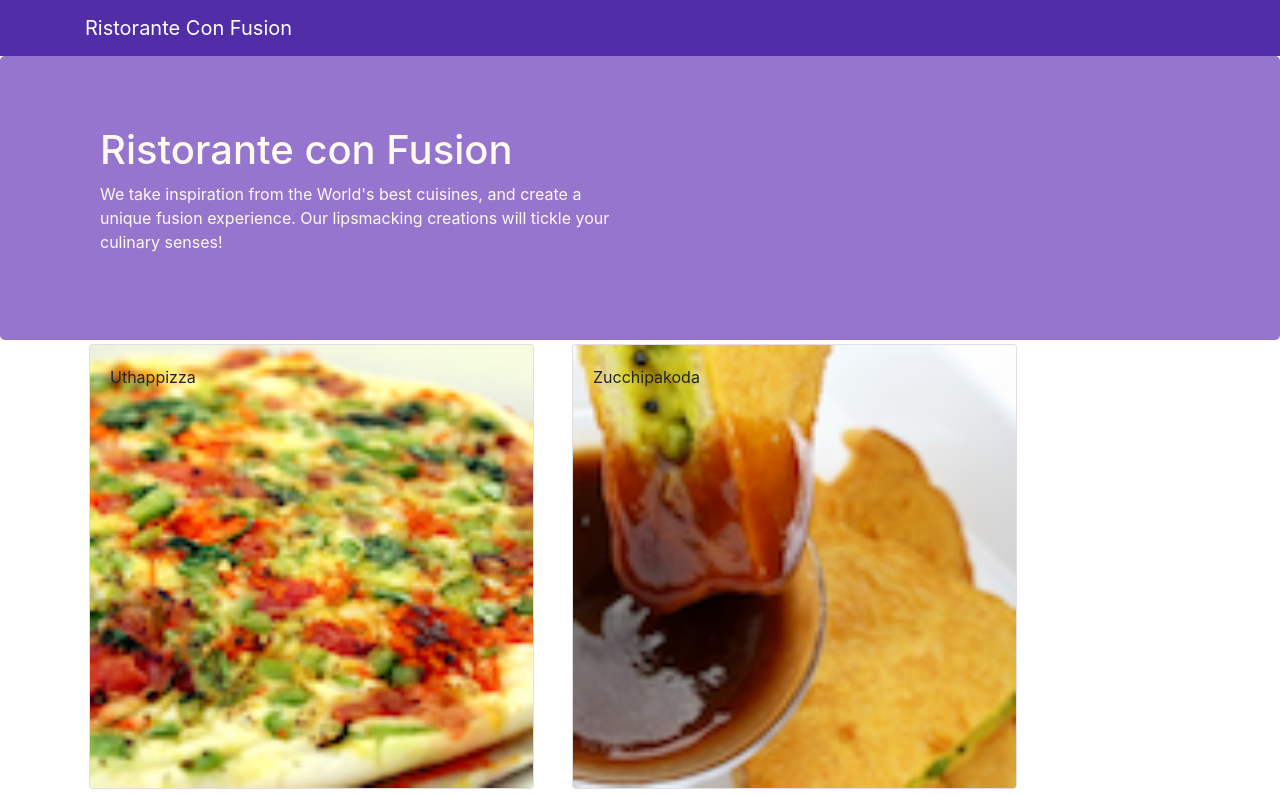
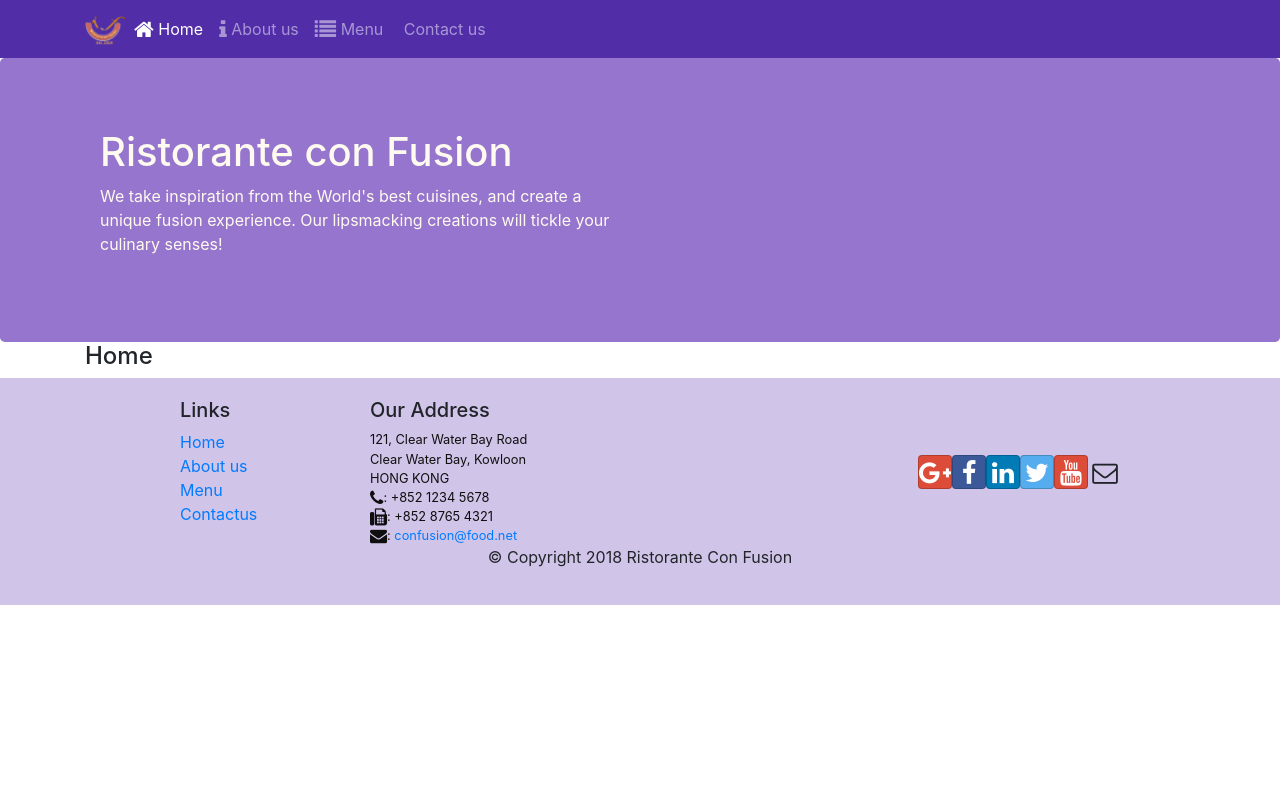
Before and after one commit to cut113/ReactConfusion, a React (Create React App) app: page /home in a window 1280 px wide. Shown: the top 795 px of the page. Built offline with nearby package versions, Linux system fonts and the light colour scheme.

Commit message:
React Router

```diff
--- a/package.json
+++ b/package.json
@@ -14,6 +14,7 @@
     "react-bootstrap": "^1.6.6",
     "react-dom": "^18.2.0",
     "react-popper": "^2.3.0",
+    "react-router-dom": "^4.2.2",
     "react-scripts": "5.0.1",
     "reactstrap": "^9.1.4",
     "web-vitals": "^2.1.4"
--- a/src/App.js
+++ b/src/App.js
@@ -1,19 +1,19 @@
-
 
 import Main from './components/MainComponent';
-
 import React, { Component } from 'react';
 import './App.css';
-
+import { BrowserRouter } from 'react-router-dom';
 class App extends Component {
 
 
   render()  {
 
   return (
+    <BrowserRouter>
     <div className='App'>
         <Main />
       </div>
+    </BrowserRouter>
   );
 }
 
--- a/src/components/FooterComponent.js
+++ b/src/components/FooterComponent.js
@@ -1,4 +1,5 @@
 import React from 'react';
+import {Link} from 'react-router-dom';
 
 function Footer(props) {
     return(
@@ -8,10 +9,10 @@ function Footer(props) {
                 <div className="col-4 offset-1 col-sm-2">
                     <h5>Links</h5>
                     <ul className="list-unstyled">
-                        <li><a href="#">Home</a></li>
-                        <li><a href="#">About</a></li>
-                        <li><a href="#">Menu</a></li>
-                        <li><a href="contactus.html">Contact</a></li>
+                        <li><Link to="/home">Home</Link></li>
+                        <li><Link to="/aboutus">About us</Link></li>
+                        <li><Link to="/menu">Menu</Link></li>
+                        <li><Link to="/contactus">Contactus</Link></li>
                     </ul>
                 </div>
                 <div className="col-7 col-sm-5">
--- a/src/components/HeaderComponent.js
+++ b/src/components/HeaderComponent.js
@@ -1,14 +1,58 @@
 import React, { Component } from 'react';
-import { Navbar, NavbarBrand} from 'reactstrap';
+import { Navbar, NavbarBrand, Nav, NavbarToggler, Collapse, NavItem} from 'reactstrap';
 import Jumbotron from 'react-bootstrap/Jumbotron';
+import { NavLink } from 'react-router-dom';
 
 class Header extends Component {
+
+  constructor(props) {
+    super(props);
+    this.state ={
+      isNavOpen: false
+    };
+    this.toggleNav = this.toggleNav.bind(this);
+  }
+
+  toggleNav = () => {
+    this.setState({isNavOpen: !this.state.isNavOpen});
+  }
   render() {
     return(
     <React.Fragment>
-      <Navbar dark>
+      <Navbar dark expand="md">
         <div className="container">
-            <NavbarBrand href="/">Ristorante Con Fusion</NavbarBrand>
+            <NavbarToggler onClick={this.toggleNav} />
+            <NavbarBrand className="mr-auto" href="/">
+              <img src="assets/images/logo.png" height="30" width="41" alt="Ristorante Con Fusion" />
+            </NavbarBrand>
+            <Collapse isOpen={this.state.isNavOpen} navbar>
+            <Nav navbar>
+              <NavItem>
+                <NavLink className="nav-link" to="/home">
+                  <span className="fa fa-home fa-lg"></span> Home
+                </NavLink>
+              </NavItem>
+
+              <NavItem>
+                <NavLink className="nav-link" to="/aboutus">
+                  <span className="fa fa-info fa-lg"></span> About us
+                </NavLink>
+              </NavItem>
+
+              <NavItem>
+                <NavLink className="nav-link" to="/menu">
+                  <span className="fa fa-list fa-lg"></span> Menu
+                </NavLink>
+              </NavItem>
+
+              <NavItem>
+                <NavLink className="nav-link" to="/contactus">
+                  <span className="fa fa-address fa-lg"></span> Contact us
+                </NavLink>
+              </NavItem>
+
+            </Nav>
+            </Collapse>
         </div>
       </Navbar>
       <Jumbotron>
--- /dev/null
+++ b/src/components/HomeComponent.js
@@ -0,0 +1,12 @@
+import React from "react";
+
+function Home(props){
+    return(
+        <div className="container">
+            <h4>Home</h4>
+        </div>
+    );
+
+}
+
+export default Home;
--- a/src/components/MainComponent.js
+++ b/src/components/MainComponent.js
@@ -1,10 +1,12 @@
 import React, { Component } from 'react';
+import Home from './HomeComponent';
 import { Navbar, NavbarBrand } from 'reactstrap';
 import Menu from './MenuComponents';
 import DishDetail from './DishdetailComponent';
 import { DISHES } from '../shared/dishes';
 import Header from './HeaderComponent';
 import Footer from './FooterComponent';
+import { Switch, Route, Redirect } from 'react-router-dom';
 
 class Main extends Component {
 
@@ -12,8 +14,8 @@ class Main extends Component {
     super(props);
 
     this.state = {
-        dishes: DISHES,
-        selectedDish: null
+        dishes: DISHES
+
     };
   }
 
@@ -22,12 +24,20 @@ class Main extends Component {
   }
 
   render() {
+    const HomePage = () => {
+      return (
+        <Home/>
+      );
+    }
+
     return (
       <div>
         <Header/>
-            <Menu dishes={this.state.dishes}
-            onClick={(dishId) => this.onDishSelect(dishId)} />
-        <DishDetail dishe={this.state.dishes.filter((dish) => dish.id === this.state.selectedDish)[0]} />
+            <Switch>
+              <Route path='/home' component={HomePage} />
+              <Route exact path='/menu' component={() => <Menu dishes={this.state.dishes} />} />
+              <Redirect to="/home" />
+              </Switch>
         <Footer/>
       </div>
     );
--- a/src/components/MenuComponents.js
+++ b/src/components/MenuComponents.js
@@ -6,7 +6,7 @@ import { Card, CardImg, CardImgOverlay, CardText, CardBody, CardTitle } from 're
 
         function RenderMenuItem({dish, onClick}){
             return(
-                <Card onClick={() => onClick(dish.id)}>
+                <Card>
 
                             <CardImg width="100%" src={dish.image} alt={dish.name} />
 
```
Also changed, not shown: 1 other file (tests, documents, lock files or other folders).
